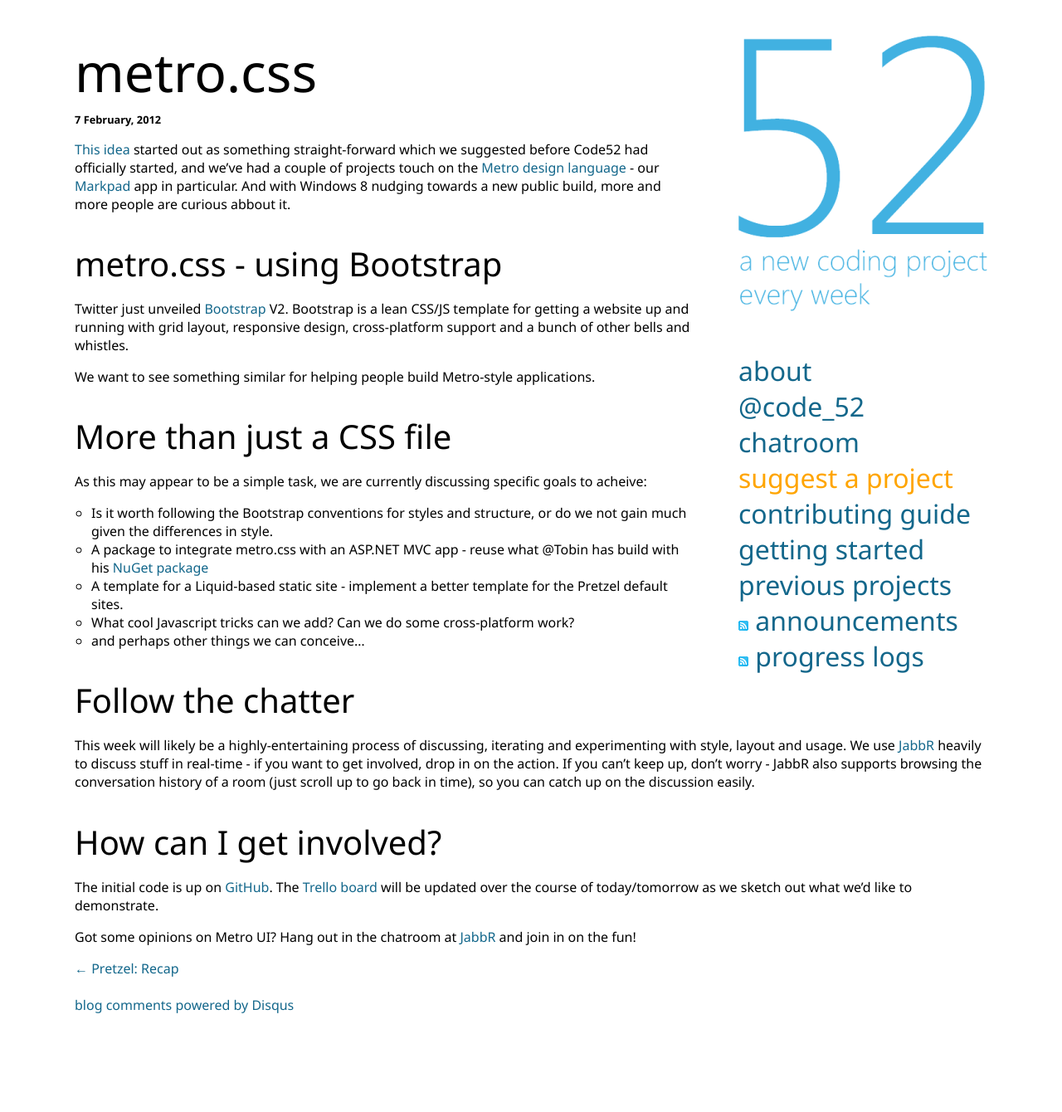
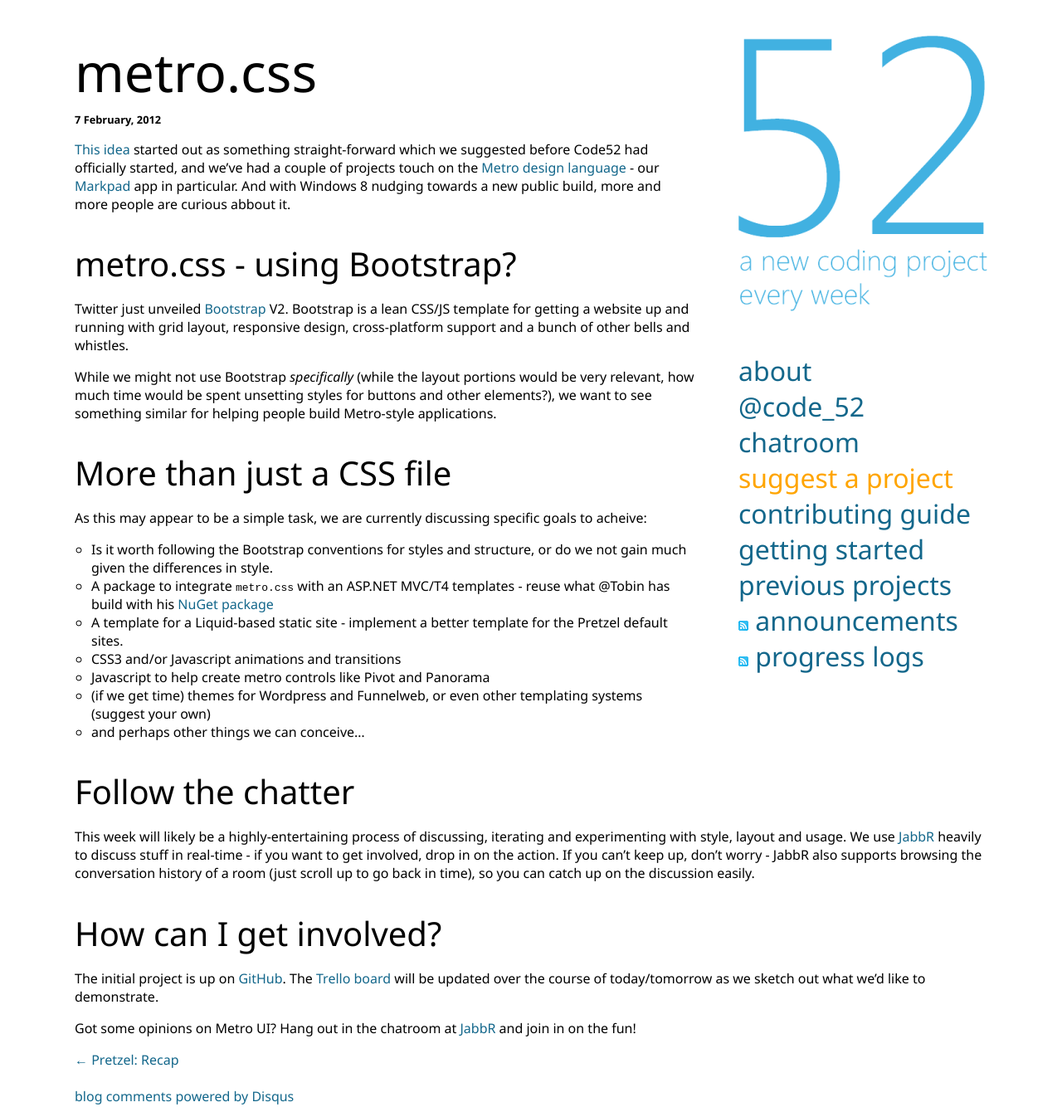
Before and after one commit to Code52/code52.github.com, a Jekyll site: the page built from _posts/2012-02-07-metro-dot-css.md, in a window 1280 px wide. Shown: the whole page at 83% size. Built offline with Jekyll 4.4.1, drawn with Linux system fonts in a browser that asks for light colours; Markdown is read by kramdown in place of the engine named in the settings; comment, search, counter and statistics services are not loaded; before the commit the page ends 1230 px from its top, so only the background shows below that.

Commit message:
Update _posts/2012-02-07-metro-dot-css.md

```diff
--- a/_posts/2012-02-07-metro-dot-css.md
+++ b/_posts/2012-02-07-metro-dot-css.md
@@ -9,20 +9,22 @@
 
 [This idea](https://code52.uservoice.com/forums/143105-code-52/suggestions/2465600-metro-css-built-on-bootstrap) started out as something straight-forward which we suggested before Code52 had officially started, and we've had a couple of projects touch on the [Metro design language](http://en.wikipedia.org/wiki/Metro_(design_language)) - our [Markpad](http://code52.org/DownmarkerWPF/) app in particular. And with Windows 8 nudging towards a new public build, more and more people are curious abbout it.
 
-## metro.css - using Bootstrap
+## metro.css - using Bootstrap?
 
 Twitter just unveiled [Bootstrap](http://twitter.github.com/bootstrap/) V2. Bootstrap is a lean CSS/JS template for getting a website up and running with grid layout, responsive design, cross-platform support and a bunch of other bells and whistles.
 
-We want to see something similar for helping people build Metro-style applications.
+While we might not use Bootstrap *specifically* (while the layout portions would be very relevant, how much time would be spent unsetting styles for buttons and other elements?), we want to see something similar for helping people build Metro-style applications.
 
 ## More than just a CSS file
 
 As this may appear to be a simple task, we are currently discussing specific goals to acheive:
 
  * Is it worth following the Bootstrap conventions for styles and structure, or do we not gain much given the differences in style.
- * A package to integrate metro.css with an ASP.NET MVC app - reuse what @Tobin has build with his [NuGet package](http://nuget.org/packages/MahApps.Twitter.Bootstrap)
+ * A package to integrate `metro.css` with an ASP.NET MVC/T4 templates - reuse what @Tobin has build with his [NuGet package](http://nuget.org/packages/MahApps.Twitter.Bootstrap)
  * A template for a Liquid-based static site - implement a better template for the Pretzel default sites.
- * What cool Javascript tricks can we add? Can we do some cross-platform work?
+ * CSS3 and/or Javascript animations and transitions
+ * Javascript to help create metro controls like Pivot and Panorama
+ * (if we get time) themes for Wordpress and Funnelweb, or even other templating systems (suggest your own)
  * and perhaps other things we can conceive...
 
 
@@ -32,6 +34,6 @@
 
 ## How can I get involved?
 
-The initial code is up on [GitHub](http://github.com/Code52/metro.css). The [Trello board](https://trello.com/board/metro-css/4f2fd841a5146fa91fbff127) will be updated over the course of today/tomorrow as we sketch out what we'd like to demonstrate.
+The initial project is up on [GitHub](http://github.com/Code52/metro.css). The [Trello board](https://trello.com/board/metro-css/4f2fd841a5146fa91fbff127) will be updated over the course of today/tomorrow as we sketch out what we'd like to demonstrate.
 
 Got some opinions on Metro UI?  Hang out in the chatroom at [JabbR](http://jabbr.net/#/rooms/code52) and join in on the fun!
```
